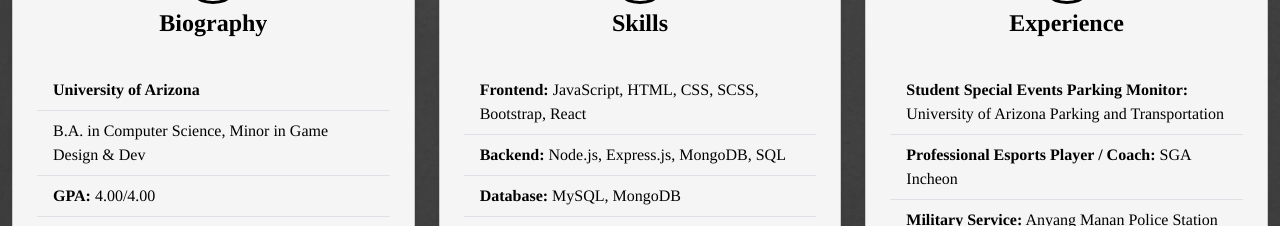
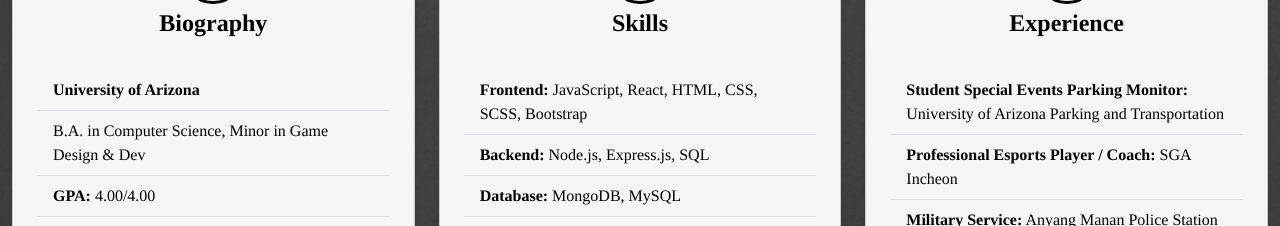
Before and after one commit to ArmsTina/portfolio_website, a React (Create React App) app: page / in a window 1280 px wide. Shown: the part 707-933 px from the top of the page. Built offline with nearby package versions, Linux system fonts and the light colour scheme.

Commit message:
Description Modified

```diff
--- a/src/pages/Home.js
+++ b/src/pages/Home.js
@@ -118,15 +118,15 @@ export default function Home({ darkMode }) {
                 </Card.Title>
                 <ListGroup variant="flush" className="text-start">
                   <ListGroup.Item>
-                    <span className="bold">Frontend:</span> JavaScript, HTML,
-                    CSS, SCSS, Bootstrap, React
+                    <span className="bold">Frontend:</span> JavaScript, React,
+                    HTML, CSS, SCSS, Bootstrap
                   </ListGroup.Item>
                   <ListGroup.Item>
                     <span className="bold">Backend:</span> Node.js, Express.js,
-                    MongoDB, SQL
+                    SQL
                   </ListGroup.Item>
                   <ListGroup.Item>
-                    <span className="bold">Database:</span> MySQL, MongoDB
+                    <span className="bold">Database:</span> MongoDB, MySQL
                   </ListGroup.Item>
                   <ListGroup.Item>
                     <span className="bold">Tools & Platforms:</span> Git, Github
```
